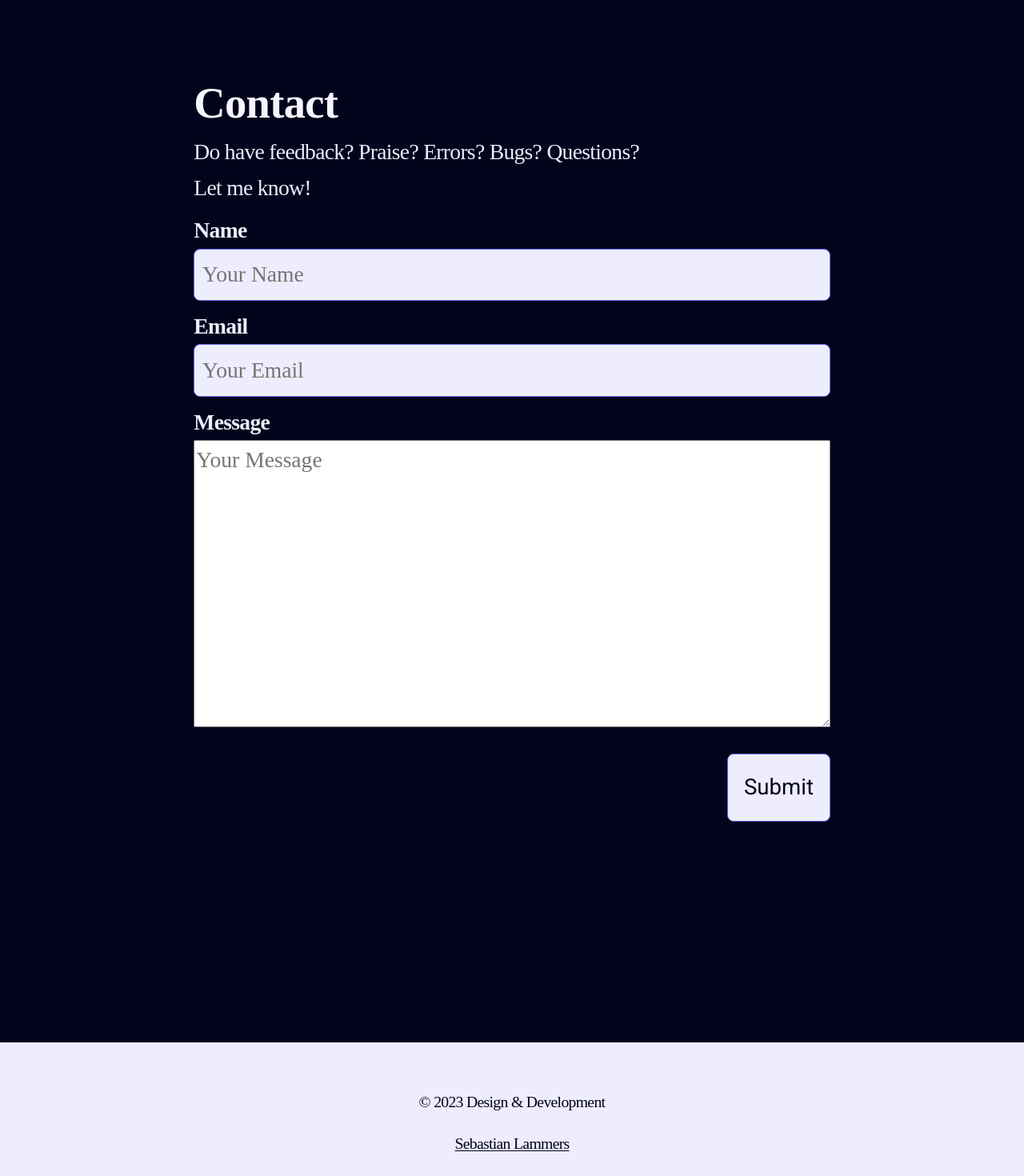
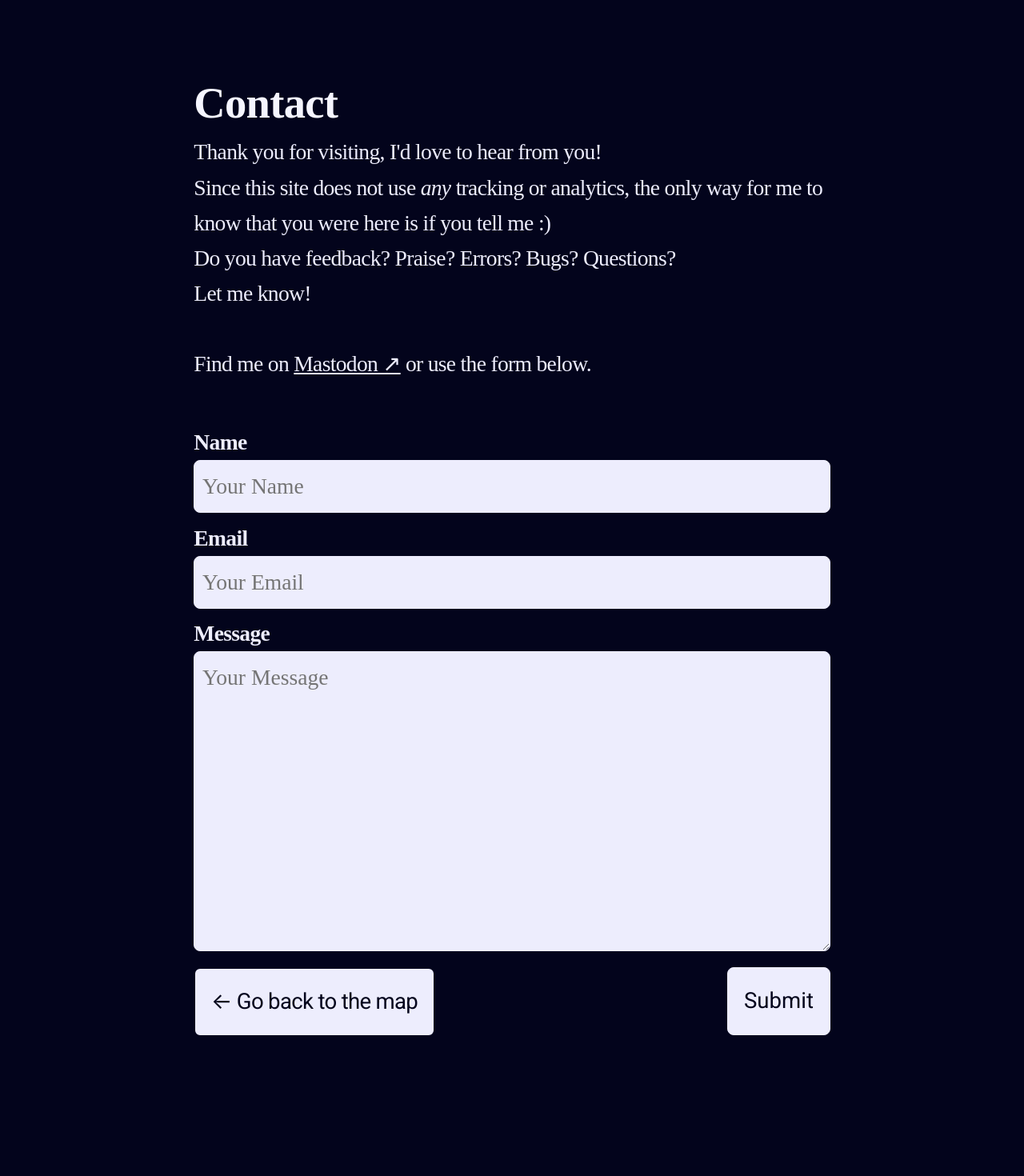
Before and after one commit to seblammers/starmap, a SvelteKit app: page /contact in a window 1280 px wide. Shown: the top 1470 px of the page at 80% size. Built offline with nearby package versions, Linux system fonts and the light colour scheme; a web font is replaced by a local one.

Commit message:
init contact via netlify form

```diff
--- a/package.json
+++ b/package.json
@@ -9,6 +9,7 @@
 	},
 	"devDependencies": {
 		"@sveltejs/adapter-auto": "^2.0.0",
+		"@sveltejs/adapter-netlify": "^2.0.8",
 		"@sveltejs/kit": "^1.5.0",
 		"d3": "^7.8.2",
 		"d3-celestial": "^0.7.35",
--- a/src/lib/components/Contact.svelte
+++ b/src/lib/components/Contact.svelte
@@ -35,6 +35,7 @@
   </div>
 
   <input type="submit" value="Submit" class="align-right" />
+  <a class="button-standard" href="/#map">&larr; Go back to the map</a>
 </form>
 
 <style>
@@ -42,20 +43,25 @@
     font-weight: bold;
     display: inline-block;
   }
-  input {
+  input,
+  textarea {
     display: block;
     font-size: inherit;
     padding: var(--space-2xs);
     border-radius: var(--radius);
-    border: 1px solid var(--accent);
+    border: 1px solid var(--light);
     width: 100%;
     accent-color: var(--accent);
     background-color: var(--light);
   }
-  input[type="submit"] {
+  input[type="submit"],
+  .button-standard {
     padding: var(--space-s) var(--space-s);
     margin: var(--space-s) 0 var(--space-s);
     max-width: fit-content;
     float: right;
   }
+  .button-standard {
+    float: left;
+  }
 </style>
--- a/src/lib/components/StarmapCanvas.svelte
+++ b/src/lib/components/StarmapCanvas.svelte
@@ -248,7 +248,7 @@
 
 <div class="chart-container">
   <div
-    class="map"
+    id="map"
     bind:clientWidth={width}
     use:resize={onResize}
     bind:this={starmap}
--- a/src/lib/components/WrapUp.svelte
+++ b/src/lib/components/WrapUp.svelte
@@ -5,3 +5,5 @@
   created already in 1050 BCE. And paper was invented in 200 BCE in the Han
   dynasty? Wow.
 </p>
+<p>If you enjoyed this too, <a href="/contact">let know</a>.</p>
+<br />
--- a/src/routes/contact/+page.svelte
+++ b/src/routes/contact/+page.svelte
@@ -10,9 +10,23 @@
 
 <article class="flow">
   <section>
-    <p>Do have feedback? Praise? Errors? Bugs? Questions?</p>
+    <p>Thank you for visiting, I'd love to hear from you!</p>
+    <p>
+      Since this site does not use <em>any</em> tracking or analytics, the only way
+      for me to know that you were here is if you tell me :)
+    </p>
+    <p>Do you have feedback? Praise? Errors? Bugs? Questions?</p>
     <p>Let me know!</p>
+    <br />
+    <p>
+      Find me on <a
+        href="https://vis.social/@seblammers"
+        target="blank"
+        rel="noopener noreferrer">Mastodon &nearr;</a
+      > or use the form below.
+    </p>
   </section>
 
+  <br />
   <Contact />
 </article>
--- a/src/routes/contact/success/+page.svelte
+++ b/src/routes/contact/success/+page.svelte
@@ -5,3 +5,15 @@
 <h2>Thank you!</h2>
 
 <p>Your message was sent to my inbox.</p>
+<br />
+
+<a class="button-standard" href="/#map">&larr; Go back to the map</a>
+
+<style>
+  .button-standard {
+    padding: var(--space-s) var(--space-s);
+    margin: var(--space-s) 0 var(--space-s);
+    max-width: fit-content;
+    max-height: fit-content;
+  }
+</style>
--- a/svelte.config.js
+++ b/svelte.config.js
@@ -1,4 +1,4 @@
-import adapter from '@sveltejs/adapter-auto';
+import adapter from '@sveltejs/adapter-netlify';
 
 /** @type {import('@sveltejs/kit').Config} */
 const config = {
```
Also changed, not shown: src/lib/components/Methods.svelte (+10 -4 lines), src/lib/components/Notes.svelte (+3 -4 lines), src/lib/styles/global.css, 2 other files (tests, documents, lock files or other folders).
